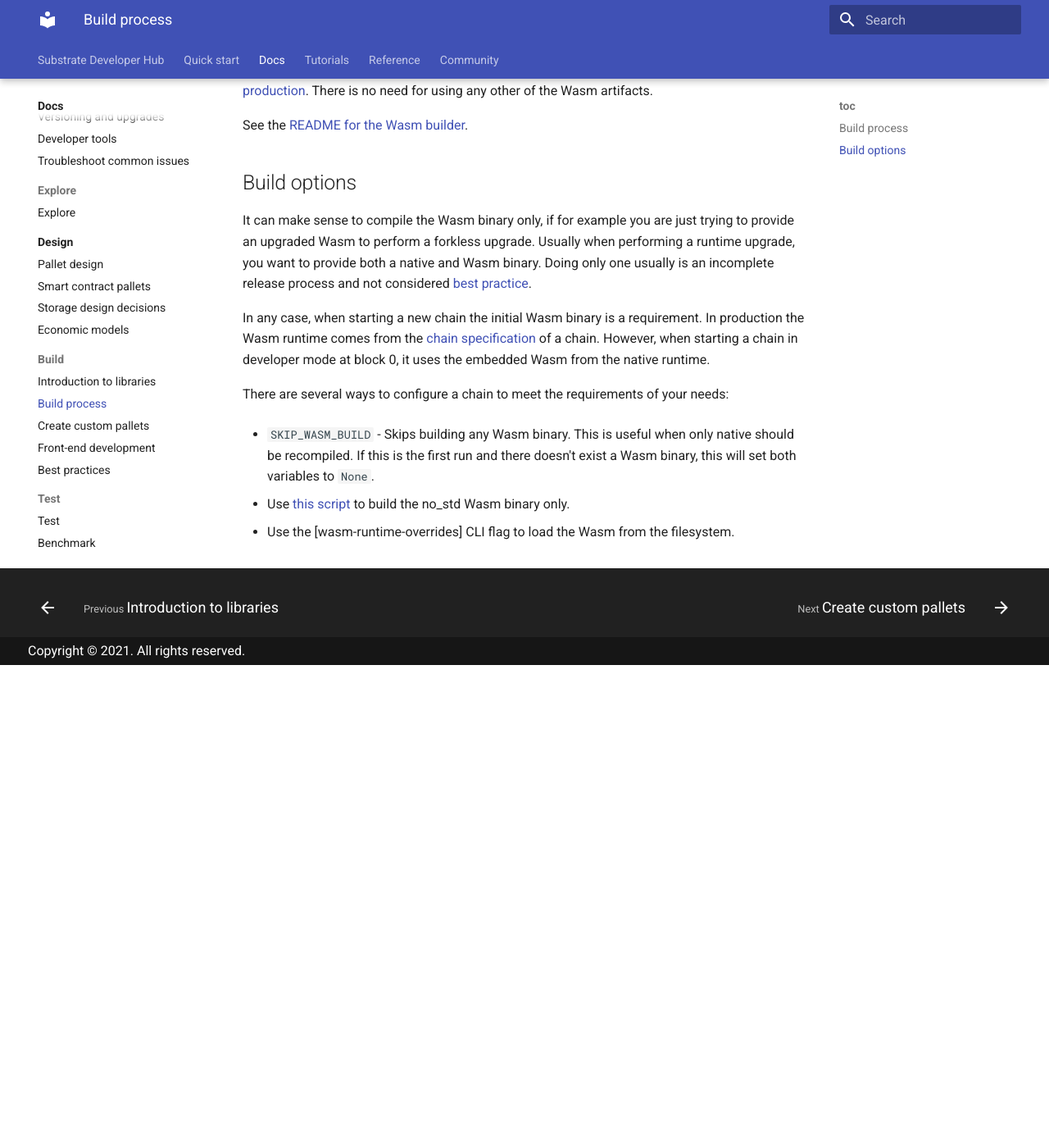
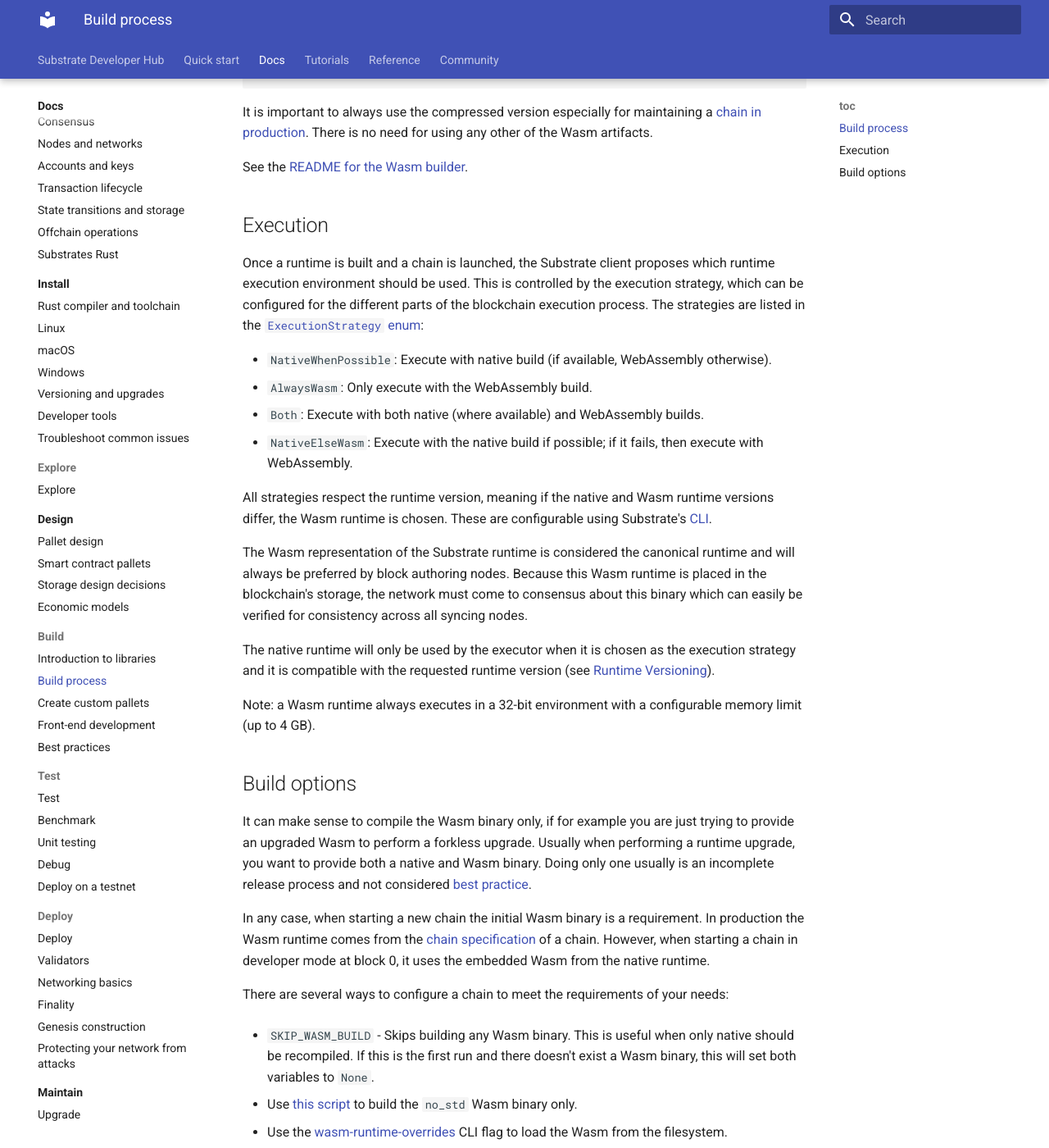
Before and after one commit to polkadot-developers/docs-sandbox, an MkDocs documentation site: the page built from source/docs/main-docs/06-build/build-process.md, in a window 1280 px wide and 1400 px high, scrolled down 1981 px. Shown: the whole window at 82% size. Built offline with MkDocs 1.6.1 and Material for MkDocs 9.7.7, drawn with Linux system fonts in a browser that asks for light colours; before the commit the page ends 2792 px from its top, so only the background shows below that; some of the changed text lies outside the part shown.

Commit message:
Edit Build section

```diff
--- a/source/docs/main-docs/06-build/build-process.md
+++ b/source/docs/main-docs/06-build/build-process.md
@@ -2,7 +2,7 @@
 Sub-section: Build process
 Type: reference + conceptual
 
-This article describes what happens under the hood when building a Substrate node.
+This article describes what happens under the hood when building and executing a Substrate node.
 
 Relevant context:
 
@@ -23,12 +23,12 @@
 
 So what happens when `cargo build --release` is executed in the directory of a Substrate node template?
 
-At a very high level, this command builds the project it is being called in with [optimized artifacts](https://doc.rust-lang.org/cargo/commands/cargo-build.html#compilation-options).
+At a very high level, this command builds the project in it's local directory with [optimized artifacts](https://doc.rust-lang.org/cargo/commands/cargo-build.html#compilation-options), meaning that the output executable has gone through some post-processing.
 These artifacts then result in the final executable program that enables launching a chain with the following command:
 `./target/release/node-template --dev`.
 
-During the build process, the runtime Wasm binary goes through 3 different stages, whereby each stage depicts the various steps in the build process.
-The initial Wasm runtime is built in the first stage of the build cycle and embedded into the client.
+During the build process, the runtime Wasm binary goes through 3 different stages, each containing the various steps involved in the build process.
+In the first stage of the build cycle, the initial Wasm runtime is built in and embedded into the client.
 Once the program is compiled and executed, the compressed Wasm binary is placed in on-chain storage at the [`:code`](https://docs.substrate.io/rustdocs/latest/sp_storage/well_known_keys/constant.CODE.html) storage key.
 When a chain is launched, its genesis state is initialized by using the embedded Wasm in the chainspec from the native runtime by default.
 
@@ -73,6 +73,27 @@
 
 See the [README for the Wasm builder](https://github.com/paritytech/substrate/blob/master/utils/wasm-builder/README.md).
 
+## Execution
+
+Once a runtime is built and a chain is launched, the Substrate client proposes which runtime execution environment should be used.
+This is controlled by the execution strategy, which can be configured for the different parts of the blockchain execution process.
+The strategies are listed in the [`ExecutionStrategy` enum](/rustdocs/latest/sp_state_machine/enum.ExecutionStrategy.html):
+
+- `NativeWhenPossible`: Execute with native build (if available, WebAssembly otherwise).
+- `AlwaysWasm`: Only execute with the WebAssembly build.
+- `Both`: Execute with both native (where available) and WebAssembly builds.
+- `NativeElseWasm`: Execute with the native build if possible; if it fails, then execute with WebAssembly.
+
+All strategies respect the runtime version, meaning if the native and Wasm runtime versions differ, the Wasm runtime is chosen.
+These are configurable using Substrate's [CLI](./link-to-build-cli).
+
+The Wasm representation of the Substrate runtime is considered the canonical runtime and will always be preferred by block authoring nodes.
+Because this Wasm runtime is placed in the blockchain's storage, the network must come to consensus about this binary which can easily be verified for consistency across all syncing nodes.
+
+The native runtime will only be used by the executor when it is chosen as the execution strategy and it is compatible with the requested runtime version (see [Runtime Versioning](/v3/runtime/upgrades#runtime-versioning)).
+
+Note: a Wasm runtime always executes in a 32-bit environment with a configurable memory limit (up to 4 GB).
+
 ## Build options
 
 It can make sense to compile the Wasm binary only, if for example you are just trying to provide an upgraded Wasm to perform a forkless upgrade.
@@ -86,8 +107,8 @@
 There are several ways to configure a chain to meet the requirements of your needs:
 
 - `SKIP_WASM_BUILD` - Skips building any Wasm binary. This is useful when only native should be recompiled.
-                      If this is the first run and there doesn't exist a Wasm binary, this will set both variables to `None`.
+    If this is the first run and there doesn't exist a Wasm binary, this will set both variables to `None`.
 
-- Use [this script](https://github.com/paritytech/substrate/blob/master/.maintain/build-only-wasm.sh) to build the no_std Wasm binary only.
+- Use [this script](https://github.com/paritytech/substrate/blob/master/.maintain/build-only-wasm.sh) to build the `no_std` Wasm binary only.
 
-- Use the [wasm-runtime-overrides] CLI flag to load the Wasm from the filesystem.
+- Use the [wasm-runtime-overrides]() CLI flag to load the Wasm from the filesystem.
```
